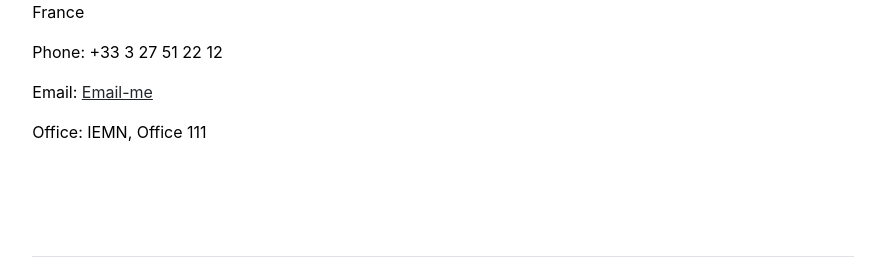
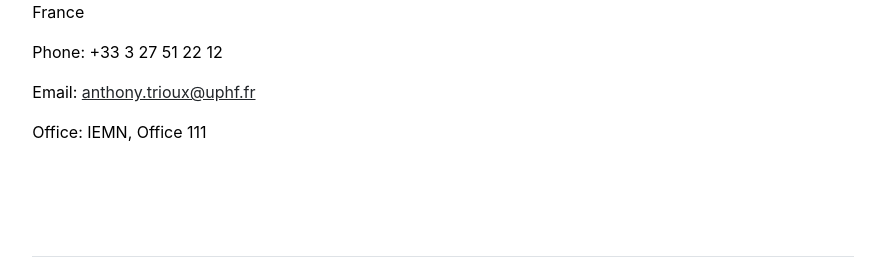
Before and after one commit to XiaYi59/LVCT, a Jekyll site: the page built from contact.md, in a window 1280 px wide. Shown: the part 468-743 px from the top of the page, without its empty margins (197-1066 px from the left). Built offline with Jekyll 4.4.1, drawn with Linux system fonts in a browser that asks for light colours.

Commit message:
Update settings.yml

```diff
--- a/_data/settings.yml
+++ b/_data/settings.yml
@@ -23,4 +23,4 @@ social:
 - {icon: 'linkedin', link: 'https://fr.linkedin.com/in/anthony-trioux/en?original_referer='}
 
 contacts:
-- {name: 'Dr. Anthony Trioux', title: 'Associate Professor', department: 'Electronics Engineering', institution: 'Univ. Polytechnique Hauts-de-France/INSA Hauts-de-France', institution_address: 'Campus Mont Houy, Valenciennes, France', phone: '+33 3 27 51 22 12', email: '<a href="mailto:anthony.trioux@uphf.fr">Email-me</a>', office: 'IEMN, Office 111', image: 'assets/img/contact.jpg'}
+- {name: 'Dr. Anthony Trioux', title: 'Associate Professor', department: 'Electronics Engineering', institution: 'Univ. Polytechnique Hauts-de-France/INSA Hauts-de-France', institution_address: 'Campus Mont Houy, Valenciennes, France', phone: '+33 3 27 51 22 12', email: '<a href="mailto:anthony.trioux@uphf.fr">anthony.trioux@uphf.fr</a>', office: 'IEMN, Office 111', image: 'assets/img/contact.jpg'}
```
